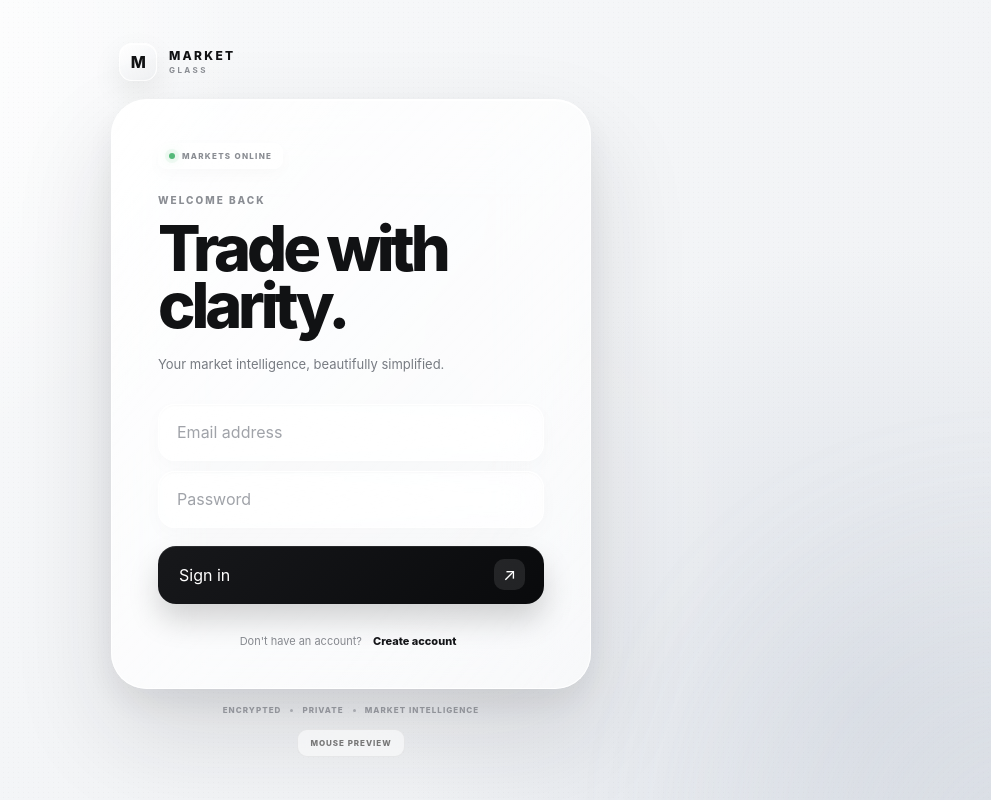
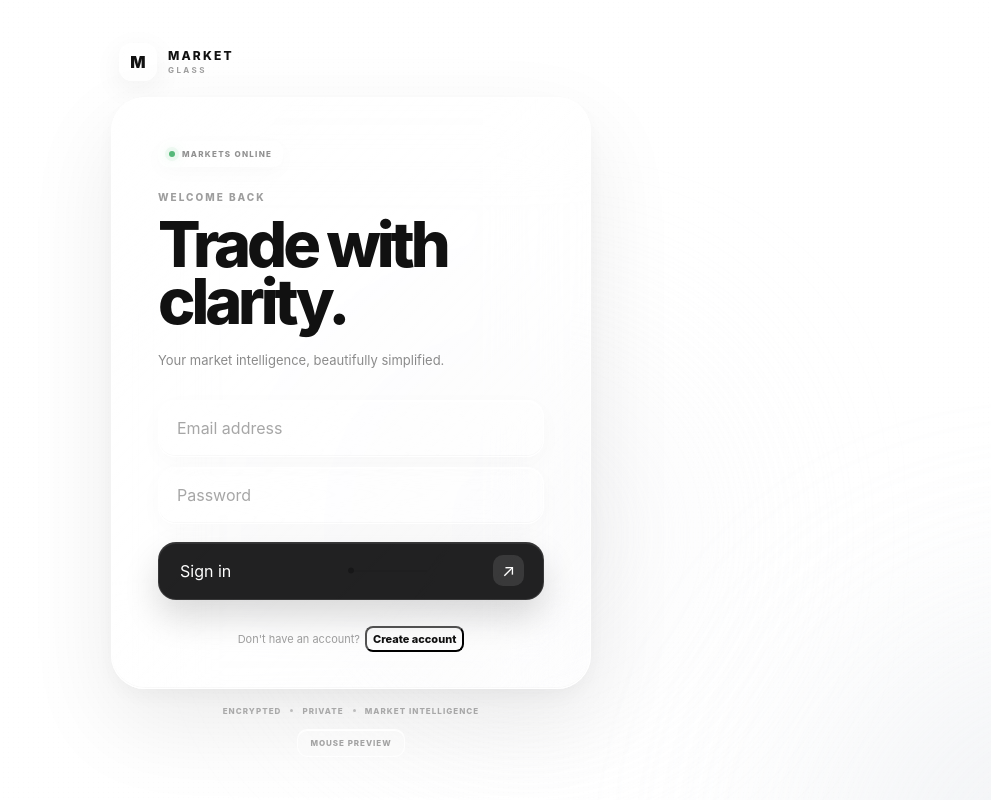
Before and after one commit to 7mud2007a/Edge-trader, a React (Vite) app: page / in a window 1280 px wide. Shown: the whole page, without its empty margins (289-1280 px from the left). Built offline with nearby package versions, Linux system fonts and the light colour scheme.

Commit message:
Update app.css

```diff
--- a/src/app.css
+++ b/src/app.css
@@ -11,24 +11,22 @@
     "Segoe UI",
     sans-serif;
 
-  color: #111214;
-  background: #f4f5f7;
-  font-synthesis: none;
-  text-rendering: optimizeLegibility;
+  color: #111;
+  background: #fff;
 }
 
 html,
 body,
 #root {
+  margin: 0;
   width: 100%;
   min-height: 100%;
-  margin: 0;
 }
 
 body {
   min-height: 100vh;
   overflow-x: hidden;
-  background: #f4f5f7;
+  background: #fff;
 }
 
 button,
@@ -36,9 +34,9 @@ input {
   font: inherit;
 }
 
-button {
-  border: 0;
-}
+/* =========================
+   WHITE BACKGROUND
+========================= */
 
 .app {
   position: relative;
@@ -49,87 +47,75 @@ button {
   align-items: center;
   justify-content: center;
 
-  padding: 30px;
+  padding: 24px;
 
   overflow: hidden;
 
-  background:
-    radial-gradient(
-      circle at 10% 8%,
-      rgba(255, 255, 255, 1),
-      transparent 30%
-    ),
-    radial-gradient(
-      circle at 90% 88%,
-      rgba(215, 220, 228, 0.75),
-      transparent 34%
-    ),
-    linear-gradient(
-      135deg,
-      #fafbfc,
-      #eef0f3
-    );
+  background: #ffffff;
 }
 
-/* Ambient lights */
+/* Soft glass light */
 
 .light {
   position: absolute;
 
-  width: 430px;
-  height: 430px;
+  width: 500px;
+  height: 500px;
 
   border-radius: 50%;
 
   pointer-events: none;
 
-  filter: blur(105px);
+  filter: blur(110px);
 
-  opacity: 0.45;
+  opacity: 0.7;
 
-  animation:
-    floatingLight 10s ease-in-out infinite alternate;
+  animation: floatLight 12s ease-in-out infinite alternate;
 }
 
 .light-one {
-  top: -260px;
-  left: -180px;
+  top: -330px;
+  left: -250px;
 
   background: rgba(255, 255, 255, 0.95);
 }
 
 .light-two {
-  right: -230px;
-  bottom: -250px;
+  right: -300px;
+  bottom: -300px;
 
-  background: rgba(198, 204, 214, 0.65);
+  background: rgba(225, 228, 234, 0.55);
 
-  animation-delay: -3s;
+  animation-delay: -4s;
 }
 
 .light-three {
-  width: 260px;
-  height: 260px;
+  width: 320px;
+  height: 320px;
 
   top: 45%;
   left: 50%;
 
-  background: rgba(255, 255, 255, 0.7);
+  transform: translate(-50%, -50%);
 
-  animation-delay: -6s;
+  background: rgba(245, 246, 248, 0.9);
+
+  animation-delay: -7s;
 }
 
-@keyframes floatingLight {
+@keyframes floatLight {
   from {
-    transform: translate3d(-12px, -8px, 0) scale(1);
+    transform: translate3d(-15px, -10px, 0);
   }
 
   to {
-    transform: translate3d(15px, 12px, 0) scale(1.08);
+    transform: translate3d(18px, 15px, 0);
   }
 }
 
-/* Noise */
+/* =========================
+   GLASS NOISE
+========================= */
 
 .noise {
   position: absolute;
@@ -137,20 +123,20 @@ button {
 
   pointer-events: none;
 
-  opacity: 0.025;
+  opacity: 0.018;
 
   background-image:
     radial-gradient(
-      #000 0.5px,
-      transparent 0.5px
+      rgba(0, 0, 0, 0.8) 0.45px,
+      transparent 0.45px
     );
 
   background-size: 5px 5px;
-
-  mix-blend-mode: multiply;
 }
 
-/* Shell */
+/* =========================
+   SHELL
+========================= */
 
 .auth-shell {
   position: relative;
@@ -160,18 +146,20 @@ button {
   width: min(100%, 480px);
 }
 
-/* Brand */
+/* =========================
+   BRAND
+========================= */
 
 .brand {
   display: flex;
   align-items: center;
 
-  gap: 12px;
+  gap: 11px;
 
   margin:
     0
     0
-    18px
+    16px
     8px;
 }
 
@@ -185,28 +173,23 @@ button {
   border-radius: 13px;
 
   background:
-    linear-gradient(
-      145deg,
-      rgba(255, 255, 255, 0.96),
-      rgba(235, 237, 240, 0.7)
-    );
+    rgba(255, 255, 255, 0.38);
 
   border:
     1px solid
-    rgba(255, 255, 255, 0.95);
+    rgba(255, 255, 255, 0.85);
 
   box-shadow:
-    0 12px 30px rgba(0, 0, 0, 0.08),
-    inset 0 1px 0 rgba(255, 255, 255, 1);
+    0 8px 30px rgba(0, 0, 0, 0.06),
+    inset 0 1px 0 rgba(255, 255, 255, 0.95);
 
-  backdrop-filter: blur(25px);
-  -webkit-backdrop-filter: blur(25px);
+  backdrop-filter: blur(30px);
+  -webkit-backdrop-filter: blur(30px);
 }
 
 .brand-icon span {
   font-size: 16px;
-  font-weight: 850;
-  letter-spacing: -0.05em;
+  font-weight: 900;
 }
 
 .brand > div:last-child {
@@ -218,35 +201,40 @@ button {
 
 .brand strong {
   font-size: 12px;
-  letter-spacing: 0.19em;
+
+  letter-spacing: 0.18em;
+
   font-weight: 850;
 }
 
 .brand > div:last-child span {
   margin-top: 4px;
 
-  color: #8b8e94;
+  color: rgba(0, 0, 0, 0.38);
 
   font-size: 8px;
-  font-weight: 700;
+
+  font-weight: 750;
 
   letter-spacing: 0.3em;
 }
 
-/* Glass */
+/* =========================
+   MAIN GLASS
+========================= */
 
 .auth-window {
   position: relative;
 
   overflow: hidden;
 
-  border-radius: 36px;
+  border-radius: 34px;
 
   background:
     linear-gradient(
       135deg,
-      rgba(255, 255, 255, 0.85),
-      rgba(255, 255, 255, 0.57)
+      rgba(255, 255, 255, 0.48),
+      rgba(255, 255, 255, 0.2)
     );
 
   border:
@@ -254,23 +242,26 @@ button {
     rgba(255, 255, 255, 0.95);
 
   box-shadow:
-    0 45px 100px rgba(28, 32, 39, 0.13),
-    0 15px 35px rgba(28, 32, 39, 0.07),
-    inset 0 1px 0 rgba(255, 255, 255, 1);
+    0 35px 90px rgba(0, 0, 0, 0.08),
+    0 8px 25px rgba(0, 0, 0, 0.04),
+    inset 0 1px 0 rgba(255, 255, 255, 1),
+    inset 0 -1px 0 rgba(0, 0, 0, 0.025);
 
   backdrop-filter:
-    blur(40px)
-    saturate(135%);
+    blur(45px)
+    saturate(150%);
 
   -webkit-backdrop-filter:
-    blur(40px)
-    saturate(135%);
+    blur(45px)
+    saturate(150%);
 
   will-change:
     transform,
     filter,
     opacity;
 }
+
+/* Glass reflection */
 
 .glass-highlight {
   position: absolute;
@@ -282,21 +273,23 @@ button {
   background:
     linear-gradient(
       125deg,
-      rgba(255, 255, 255, 0.72),
-      transparent 28%,
+      rgba(255, 255, 255, 0.8),
+      transparent 25%,
       transparent 70%,
-      rgba(255, 255, 255, 0.2)
+      rgba(255, 255, 255, 0.3)
     );
 
-  opacity: 0.8;
+  opacity: 0.75;
 }
 
-/* Page movement */
+/* =========================
+   PAGE TRANSITIONS
+========================= */
 
 .transition-next {
   animation:
     slideNext
-    0.42s
+    0.44s
     cubic-bezier(
       0.22,
       1,
@@ -308,7 +301,7 @@ button {
 .transition-back {
   animation:
     slideBack
-    0.42s
+    0.44s
     cubic-bezier(
       0.22,
       1,
@@ -319,17 +312,17 @@ button {
 
 @keyframes slideNext {
   0% {
-    opacity: 0.5;
+    opacity: 0;
 
     transform:
-      translateX(58px)
+      translateX(65px)
       scale(0.985);
 
-    filter: blur(14px);
+    filter: blur(18px);
   }
 
-  40% {
-    opacity: 0.85;
+  45% {
+    opacity: 0.8;
 
     filter: blur(7px);
   }
@@ -347,17 +340,17 @@ button {
 
 @keyframes slideBack {
   0% {
-    opacity: 0.5;
+    opacity: 0;
 
     transform:
-      translateX(-58px)
+      translateX(-65px)
       scale(0.985);
 
-    filter: blur(14px);
+    filter: blur(18px);
   }
 
-  40% {
-    opacity: 0.85;
+  45% {
+    opacity: 0.8;
 
     filter: blur(7px);
   }
@@ -373,7 +366,9 @@ button {
   }
 }
 
-/* Panel */
+/* =========================
+   PANEL
+========================= */
 
 .auth-panel {
   position: relative;
@@ -386,7 +381,7 @@ button {
     36px;
 
   animation:
-    contentIn
+    panelIn
     0.5s
     cubic-bezier(
       0.22,
@@ -396,12 +391,12 @@ button {
     );
 }
 
-@keyframes contentIn {
+@keyframes panelIn {
   from {
     opacity: 0;
 
     transform:
-      translateY(9px);
+      translateY(10px);
   }
 
   to {
@@ -412,7 +407,9 @@ button {
   }
 }
 
-/* Status */
+/* =========================
+   LABEL
+========================= */
 
 .top-label {
   display: inline-flex;
@@ -420,31 +417,33 @@ button {
 
   gap: 7px;
 
-  margin-bottom: 25px;
+  margin-bottom: 24px;
 
   padding:
     7px
     10px;
 
-  border-radius: 9px;
+  border-radius: 10px;
 
-  color: #8a8d93;
+  color:
+    rgba(0, 0, 0, 0.43);
 
   background:
-    rgba(255, 255, 255, 0.52);
+    rgba(255, 255, 255, 0.28);
 
   border:
     1px solid
     rgba(255, 255, 255, 0.75);
 
   box-shadow:
-    0 5px 16px rgba(0, 0, 0, 0.025),
-    inset 0 1px 0 rgba(255, 255, 255, 0.8);
+    inset 0 1px 0 rgba(255, 255, 255, 0.9),
+    0 5px 20px rgba(0, 0, 0, 0.025);
 
-  backdrop-filter: blur(15px);
-  -webkit-backdrop-filter: blur(15px);
+  backdrop-filter: blur(22px);
+  -webkit-backdrop-filter: blur(22px);
 
   font-size: 8px;
+
   font-weight: 850;
 
   letter-spacing: 0.16em;
@@ -456,23 +455,27 @@ button {
 
   border-radius: 50%;
 
-  background: #55b979;
+  background: #55b879;
 
   box-shadow:
-    0 0 0 4px rgba(85, 185, 121, 0.08),
-    0 0 12px rgba(85, 185, 121, 0.35);
+    0 0 0 4px rgba(85, 184, 121, 0.08),
+    0 0 13px rgba(85, 184, 121, 0.35);
 }
 
-/* Text */
+/* =========================
+   TYPOGRAPHY
+========================= */
 
 .eyebrow {
   display: block;
 
-  margin-bottom: 14px;
+  margin-bottom: 13px;
 
-  color: #8b8e94;
+  color:
+    rgba(0, 0, 0, 0.38);
 
   font-size: 10px;
+
   font-weight: 850;
 
   letter-spacing: 0.2em;
@@ -481,7 +484,7 @@ button {
 h1 {
   margin: 0;
 
-  color: #111214;
+  color: #111;
 
   font-size:
     clamp(
@@ -505,23 +508,22 @@ h1 {
     0
     30px;
 
-  color: #777b82;
+  color:
+    rgba(0, 0, 0, 0.46);
 
   font-size: 13px;
 
   line-height: 1.55;
 }
 
-/* Form */
+/* =========================
+   INPUTS
+========================= */
 
 form {
   display: grid;
 
   gap: 10px;
-}
-
-.field {
-  position: relative;
 }
 
 .field input {
@@ -534,47 +536,52 @@ form {
 
   outline: none;
 
-  color: #17181b;
+  color: #111;
 
   border-radius: 17px;
 
   background:
-    rgba(255, 255, 255, 0.54);
+    rgba(255, 255, 255, 0.22);
 
   border:
     1px solid
-    rgba(255, 255, 255, 0.9);
+    rgba(255, 255, 255, 0.75);
 
   box-shadow:
-    inset 0 1px 2px rgba(0, 0, 0, 0.025),
-    0 6px 20px rgba(0, 0, 0, 0.025);
+    inset 0 1px 0 rgba(255, 255, 255, 0.85),
+    inset 0 -1px 0 rgba(0, 0, 0, 0.025),
+    0 7px 25px rgba(0, 0, 0, 0.025);
 
-  backdrop-filter: blur(18px);
-  -webkit-backdrop-filter: blur(18px);
+  backdrop-filter: blur(28px);
+  -webkit-backdrop-filter: blur(28px);
 
   transition:
-    background 0.2s ease,
-    border-color 0.2s ease,
-    box-shadow 0.2s ease;
+    background 0.25s ease,
+    border-color 0.25s ease,
+    box-shadow 0.25s ease;
 }
 
 .field input::placeholder {
-  color: #a0a3a9;
+  color:
+    rgba(0, 0, 0, 0.35);
 }
 
 .field input:focus {
   background:
-    rgba(255, 255, 255, 0.86);
+    rgba(255, 255, 255, 0.48);
 
   border-color:
-    rgba(20, 21, 24, 0.11);
+    rgba(0, 0, 0, 0.09);
 
   box-shadow:
-    0 0 0 4px rgba(0, 0, 0, 0.025),
-    0 9px 25px rgba(0, 0, 0, 0.045);
+    0 0 0 4px rgba(0, 0, 0, 0.018),
+    0 10px 30px rgba(0, 0, 0, 0.045),
+    inset 0 1px 0 rgba(255, 255, 255, 0.95);
 }
 
-/* Error */
+/* =========================
+   ERROR
+========================= */
 
 .error-message {
   display: flex;
@@ -588,14 +595,18 @@ form {
 
   border-radius: 11px;
 
-  color: #6e5555;
+  color:
+    rgba(90, 45, 45, 0.8);
 
   background:
-    rgba(255, 244, 244, 0.72);
+    rgba(255, 245, 245, 0.35);
 
   border:
     1px solid
-    rgba(170, 100, 100, 0.1);
+    rgba(120, 60, 60, 0.08);
+
+  backdrop-filter: blur(20px);
+  -webkit-backdrop-filter: blur(20px);
 
   font-size: 11px;
 
@@ -615,7 +626,7 @@ form {
   border-radius: 50%;
 
   background:
-    rgba(130, 60, 60, 0.08);
+    rgba(120, 60, 60, 0.07);
 
   font-weight: 800;
 }
@@ -636,7 +647,9 @@ form {
   }
 }
 
-/* Button */
+/* =========================
+   BUTTON AREA
+========================= */
 
 .button-area {
   position: relative;
@@ -648,6 +661,54 @@ form {
 
   touch-action: none;
 }
+
+/* =========================
+   THREAD
+========================= */
+
+.thread {
+  position: absolute;
+
+  z-index: 1;
+
+  width: 76px;
+  height: 1px;
+
+  left: 50%;
+  top: 50%;
+
+  transform-origin: left center;
+
+  pointer-events: none;
+
+  background:
+    rgba(0, 0, 0, 0.55);
+
+  opacity: 0.5;
+}
+
+.thread::before {
+  content: "";
+
+  position: absolute;
+
+  left: -3px;
+  top: 50%;
+
+  width: 6px;
+  height: 6px;
+
+  border-radius: 50%;
+
+  background: #111;
+
+  transform:
+    translateY(-50%);
+}
+
+/* =========================
+   BLACK GLASS BUTTON
+========================= */
 
 .primary-button {
   position: absolute;
@@ -676,15 +737,15 @@ form {
   color: #fff;
 
   background:
-    linear-gradient(
-      135deg,
-      #17181b,
-      #090a0c
-    );
+    rgba(15, 15, 16, 0.92);
+
+  border:
+    1px solid
+    rgba(255, 255, 255, 0.1);
 
   box-shadow:
-    0 16px 30px rgba(0, 0, 0, 0.17),
-    inset 0 1px 0 rgba(255, 255, 255, 0.09);
+    0 17px 35px rgba(0, 0, 0, 0.15),
+    inset 0 1px 0 rgba(255, 255, 255, 0.08);
 
   transition:
     transform
@@ -699,7 +760,7 @@ form {
 
 .primary-button:hover {
   box-shadow:
-    0 20px 38px rgba(0, 0, 0, 0.2),
+    0 22px 42px rgba(0, 0, 0, 0.18),
     inset 0 1px 0 rgba(255, 255, 255, 0.1);
 }
 
@@ -717,70 +778,22 @@ form {
   border-radius: 10px;
 
   background:
-    rgba(255, 255, 255, 0.1);
+    rgba(255, 255, 255, 0.11);
 
   font-size: 17px;
 }
 
 .register-button {
   position: relative;
+
   inset: auto;
 
   margin-top: 8px;
 }
 
-/* Thread */
-
-.thread {
-  position: absolute;
-
-  z-index: 1;
-
-  width: 76px;
-  height: 1px;
-
-  left: 50%;
-  top: 50%;
-
-  transform-origin: left center;
-
-  pointer-events: none;
-
-  background: #111214;
-
-  opacity: 0.5;
-
-  transition:
-    transform
-    0.18s
-    cubic-bezier(
-      0.22,
-      1,
-      0.36,
-      1
-    );
-}
-
-.thread::before {
-  content: "";
-
-  position: absolute;
-
-  left: -3px;
-  top: 50%;
-
-  width: 6px;
-  height: 6px;
-
-  border-radius: 50%;
-
-  background: #111214;
-
-  transform:
-    translateY(-50%);
-}
-
-/* Fake mouse */
+/* =========================
+   FAKE CURSOR
+========================= */
 
 .fake-cursor {
   position: absolute;
@@ -807,20 +820,21 @@ form {
   border-radius: 50%;
 
   background:
-    rgba(255, 255, 255, 0.7);
+    rgba(255, 255, 255, 0.55);
 
   border:
-    2px solid
-    #111214;
+    2px solid #111;
 
   box-shadow:
-    0 4px 15px rgba(0, 0, 0, 0.2);
+    0 4px 18px rgba(0, 0, 0, 0.2);
 
-  backdrop-filter: blur(8px);
-  -webkit-backdrop-filter: blur(8px);
+  backdrop-filter: blur(10px);
+  -webkit-backdrop-filter: blur(10px);
 }
 
-/* Switch */
+/* =========================
+   SWITCH
+========================= */
 
 .switch-row {
   display: flex;
@@ -833,7 +847,8 @@ form {
 
   margin-top: 26px;
 
-  color: #888b91;
+  color:
+    rgba(0, 0, 0, 0.38);
 
   font-size: 11px;
 }
@@ -845,22 +860,29 @@ form {
 
   cursor: pointer;
 
-  border-radius: 7px;
+  border-radius: 8px;
 
-  color: #151619;
+  color: #111;
 
-  background: transparent;
+  background:
+    rgba(255, 255, 255, 0.18);
 
   font-size: 11px;
+
   font-weight: 800;
+
+  transition:
+    background 0.2s ease;
 }
 
 .text-button:hover {
   background:
-    rgba(0, 0, 0, 0.045);
+    rgba(255, 255, 255, 0.55);
 }
 
-/* Footer */
+/* =========================
+   FOOTER
+========================= */
 
 .secure-footer {
   display: flex;
@@ -871,9 +893,11 @@ form {
 
   margin-top: 17px;
 
-  color: #a0a3a9;
+  color:
+    rgba(0, 0, 0, 0.3);
 
   font-size: 8px;
+
   font-weight: 800;
 
   letter-spacing: 0.13em;
@@ -885,16 +909,19 @@ form {
 
   border-radius: 50%;
 
-  background: #b8bbc0;
+  background:
+    rgba(0, 0, 0, 0.22);
 }
 
-/* Test mode */
+/* =========================
+   TEST BUTTON
+========================= */
 
 .test-mode-button {
   display: block;
 
   margin:
-    14px
+    13px
     auto
     0;
 
@@ -904,37 +931,45 @@ form {
 
   border-radius: 10px;
 
-  color: #777;
+  cursor: pointer;
+
+  color:
+    rgba(0, 0, 0, 0.35);
+
+  background:
+    rgba(255, 255, 255, 0.28);
+
+  border:
+    1px solid
+    rgba(255, 255, 255, 0.8);
+
+  box-shadow:
+    inset 0 1px 0 rgba(255, 255, 255, 0.9);
+
+  backdrop-filter: blur(25px);
+  -webkit-backdrop-filter: blur(25px);
+
+  font-size: 8px;
+
+  font-weight: 800;
+
+  letter-spacing: 0.12em;
+}
+
+.test-mode-button.active {
+  color: #111;
 
   background:
     rgba(255, 255, 255, 0.55);
 
-  border:
-    1px solid
-    rgba(0, 0, 0, 0.06);
-
-  cursor: pointer;
-
-  font-size: 8px;
-  font-weight: 800;
-
-  letter-spacing: 0.12em;
-
-  backdrop-filter: blur(15px);
-  -webkit-backdrop-filter: blur(15px);
+  box-shadow:
+    0 8px 25px rgba(0, 0, 0, 0.06),
+    inset 0 1px 0 rgba(255, 255, 255, 1);
 }
 
-.test-mode-button.active {
-  color: #111214;
-
-  background:
-    rgba(255, 255, 255, 0.85);
-
-  box-shadow:
-    0 8px 20px rgba(0, 0, 0, 0.07);
-}
-
-/* Mobile */
+/* =========================
+   MOBILE
+========================= */
 
 @media (max-width: 560px) {
   .app {
@@ -946,7 +981,7 @@ form {
   }
 
   .auth-window {
-    border-radius: 29px;
+    border-radius: 30px;
   }
 
   .auth-panel {
@@ -985,8 +1020,6 @@ form {
   }
 }
 
-/* Small phones */
-
 @media (max-width: 380px) {
   .app {
     padding: 12px;
@@ -1010,12 +1043,13 @@ form {
   }
 }
 
-/* Reduced motion */
+/* =========================
+   REDUCED MOTION
+========================= */
 
 @media (prefers-reduced-motion: reduce) {
   *,
-  *::before,
-  *::after {
+  *::before {
     animation-duration: 0.01ms !important;
     animation-iteration-count: 1 !important;
 
```
